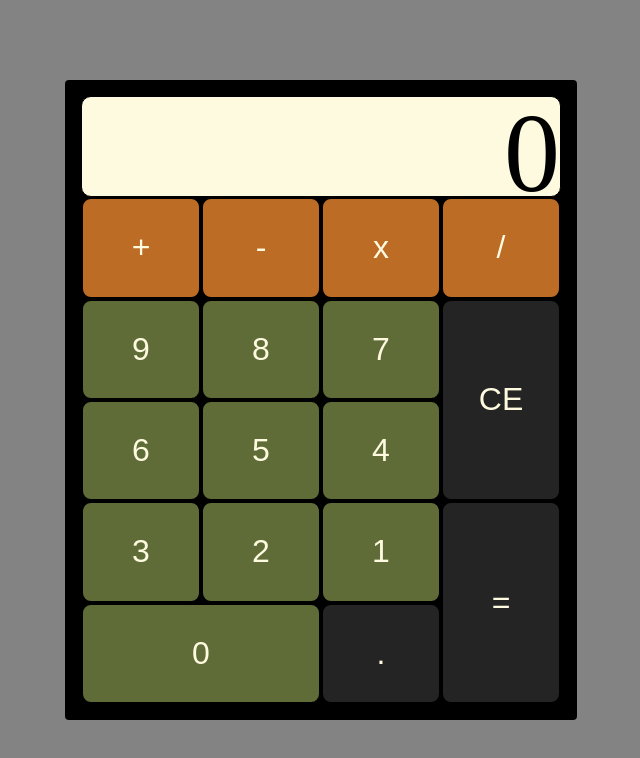
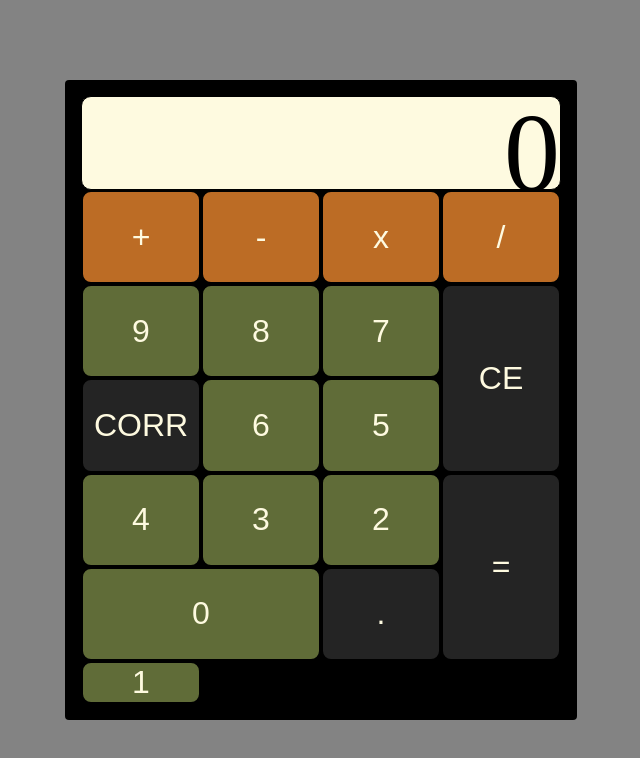
Before and after one commit to ManBoyChild/calculator, a plain HTML site: page index.html in a window 1280 px wide. Shown: the whole page, without its empty margins (319-959 px from the left). Drawn offline with Linux system fonts and the light colour scheme.

Commit message:
Added a backspace button to the calculator.

```diff
--- a/index.html
+++ b/index.html
@@ -19,10 +19,11 @@
             <button class="nine number">9</button>
             <button class="eight number">8</button>
             <button class="seven number">7</button>
-            <button class="clear utility">CE</button>
+            <button class="correct utility">CORR</button>
             <button class="six number">6</button>
             <button class="five number">5</button>
             <button class="four number">4</button>
+            <button class="clear utility">CE</button>
             <button class="equals utility">=</button>
             <button class="three number">3</button>
             <button class="two number">2</button>
```
